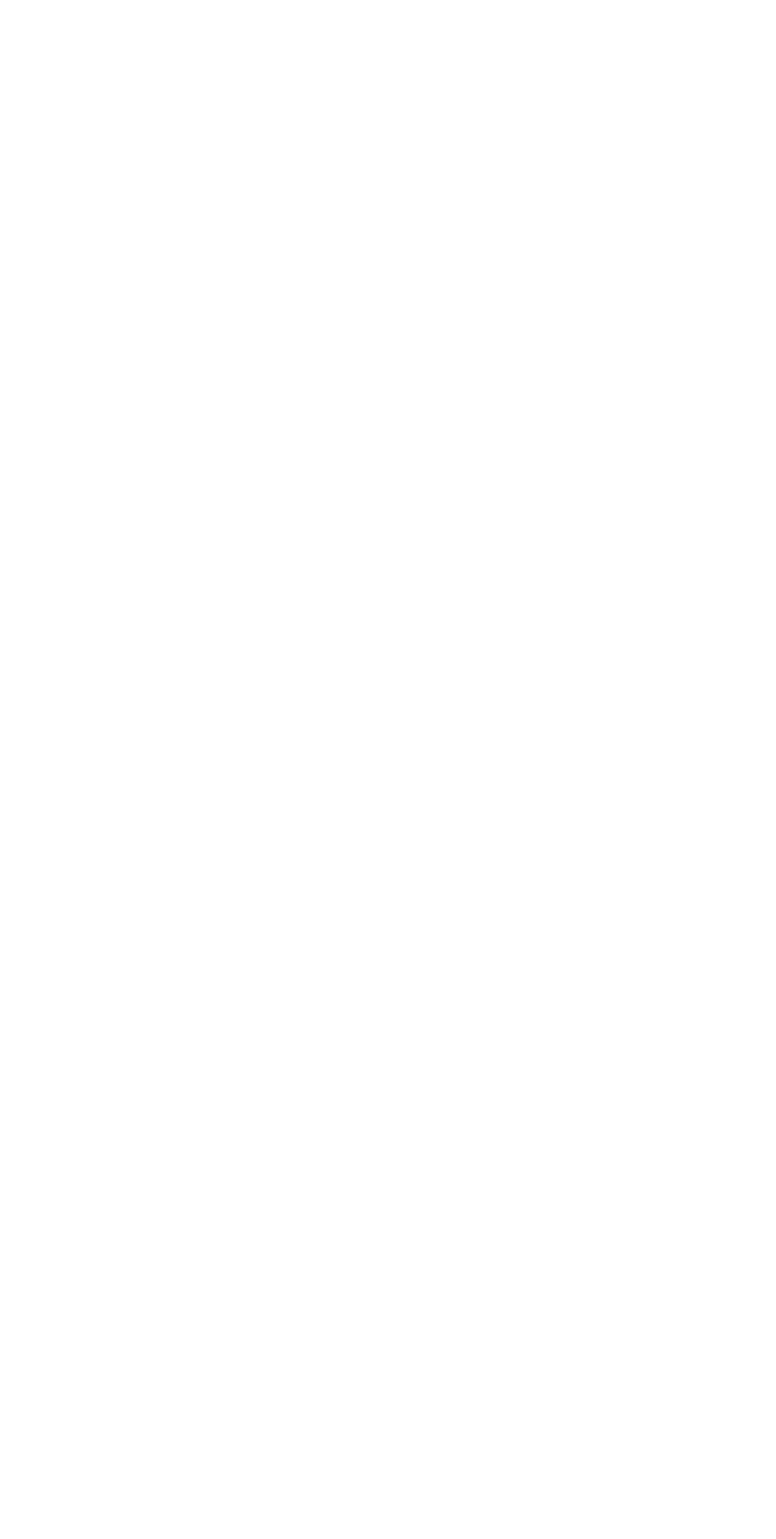
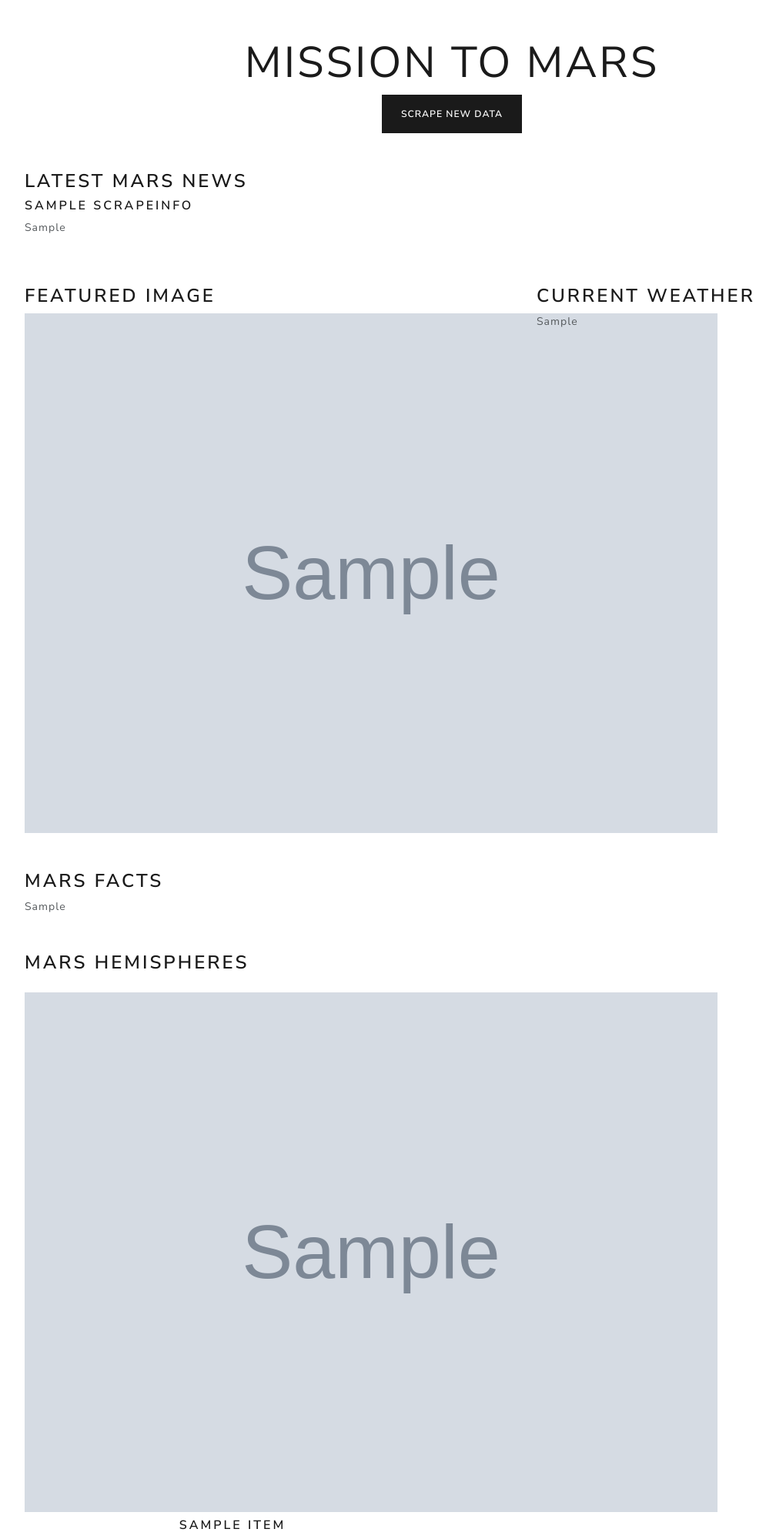
Before and after one commit to normalfactory/DataScience_Assignment_10, a Flask app: page / in a window 1280 px wide. Before the commit the part shown is empty. Shown: the whole page at 77% size, without its empty margins (53-1061 px from the left). Before the commit the page ends 800 px from the top, so only its background shows below. Run offline with Flask 2, Linux system fonts and the light colour scheme; grey boxes marked "Sample" are stand-in pictures; a database or web service that is not in the repository returns one stand-in record (values such as "Sample title"); some libraries are stand-ins or nearby versions.

Commit message:
completed html with css for flask

```diff
--- a/app.py
+++ b/app.py
@@ -56,6 +56,9 @@ def homeRoute():
     #-- Get Mars Data from database
     marsDocs = getScrapeInfo()
 
+
+    #-- Update Table for Bootstrap
+    marsDocs['marsFactsHtml'] = marsDocs['marsFactsHtml'].replace('class="dataframe"', 'class="table table-sm table-striped"')
 
 
     return render_template('index.html', dict=marsDocs)
--- /dev/null
+++ b/static/css/index.css
@@ -0,0 +1,35 @@
+/*
+CSS for Mission to Mars
+*/
+
+
+/* media query based on size; change images sizes */
+@media (min-width:1201px) {
+    .featureimage {
+        width: 900;
+    }
+}
+
+@media (max-width: 1200px) {
+    .featureimage {
+        width: 900;
+    }
+}
+
+@media (max-width: 992px) {
+    .featureimage {
+        width: 700;
+    }
+}
+
+@media (max-width: 768px) {
+    .featureimage {
+        width: 600;
+    }
+}
+
+@media (max-width: 576px) {
+    .featureimage {
+        width:600;
+    }
+}
--- a/templates/index.html
+++ b/templates/index.html
@@ -8,13 +8,79 @@
     <!-- Bootstrap CSS: Use lux theme -->
     <link rel="stylesheet" href="https://stackpath.bootstrapcdn.com/bootswatch/4.3.1/lux/bootstrap.min.css" integrity="sha384-hVpXlpdRmJ+uXGwD5W6HZMnR9ENcKVRn855pPbuI/mwPIEKAuKgTKgGksVGmlAvt" crossorigin="anonymous">
 
+    <link rel="stylesheet" href="{{ url_for('static', filename='css/index.css') }}" />
 </head>
 <body>
 
+    <div class="container mt-5">
+
+        <!-- Header -->
+        <div class='header text-center'>
+            <h1 class= 'display-4'>Mission to Mars</h1>
+            <a class='btn btn-primary' href="/scrape">Scrape New Data</a>
+        </div>
 
 
+        <!-- News -->
+        <div class="news mt-5">
+            <h3>Latest Mars News</h3>
+            <h5>{{ dict.news_title }}</h5>
+            <p>
+                {{ dict.news_p}}
+            </p>
+        </div>
 
 
+        <!-- Weather & Featured Image -->
+        <div class="Weather">
+
+            <div class= "row">
+
+                <!-- Featured Image-->
+                <div class="col-12 col-md-7 mt-5">
+                    <h3>Featured Image</h3>
+                    <div class='text-center'>
+                        <img class='featureimage' src= "{{ dict.featured_image_url }}" alt="Featured Mars Image" />
+                    </div>
+                </div>
+
+                <!-- Weather -->
+                <div class="col-12 col-md-5 mt-5">
+                    <h3>Current Weather</h3>
+                    <p>
+                        {{ dict.mars_weather}}
+                    </p>
+                </div>
+            </div>
+        </div>
+
+        <!-- Facts -->
+        <div class='facts mt-5'>
+            <h3>
+            Mars Facts
+            </h3>
+            {{ dict.marsFactsHtml | safe }}
+        </div>
+
+
+        <!-- Hemispheres -->
+        <div class='hemispheresn mt-5'>
+            <h3>Mars Hemispheres</h3>
+
+            <div class= "row">
+
+                {% for item in dict.hemisphere_image_urls %}
+                    <div class="col-12 col-md-6 mt-3 text-center">
+                        <img class='featureimage' src='{{ item.img_url }}' alt='{{ item.title }}' />
+                        <h5 class='mt-2'>{{ item.title }}</h5>
+                    </div>
+
+                {% endfor %}
+
+            </div>
+        </div>
+
+    </div>
 
     <!-- Bootstrap JavaScript -->
     <!-- jQuery first, then Popper.js, then Bootstrap JS -->
```
Also changed, not shown: 2 other files.
